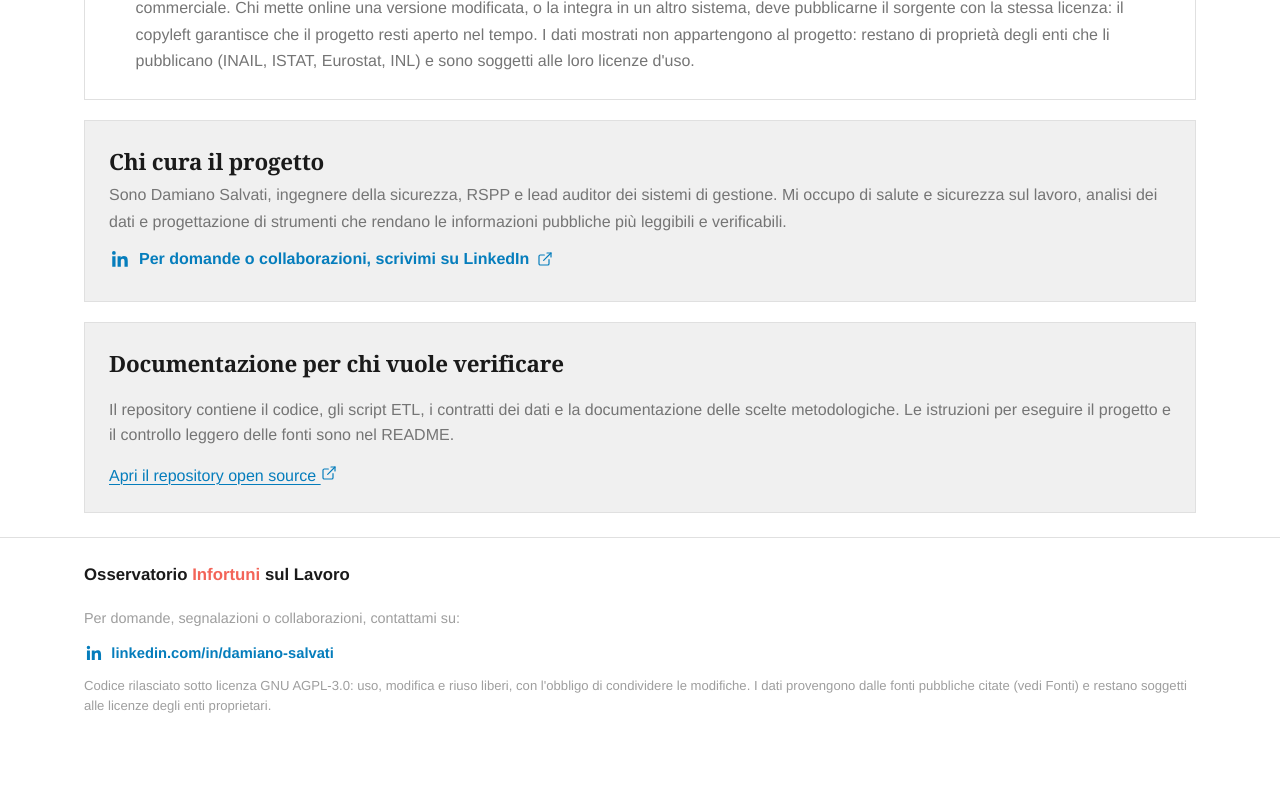
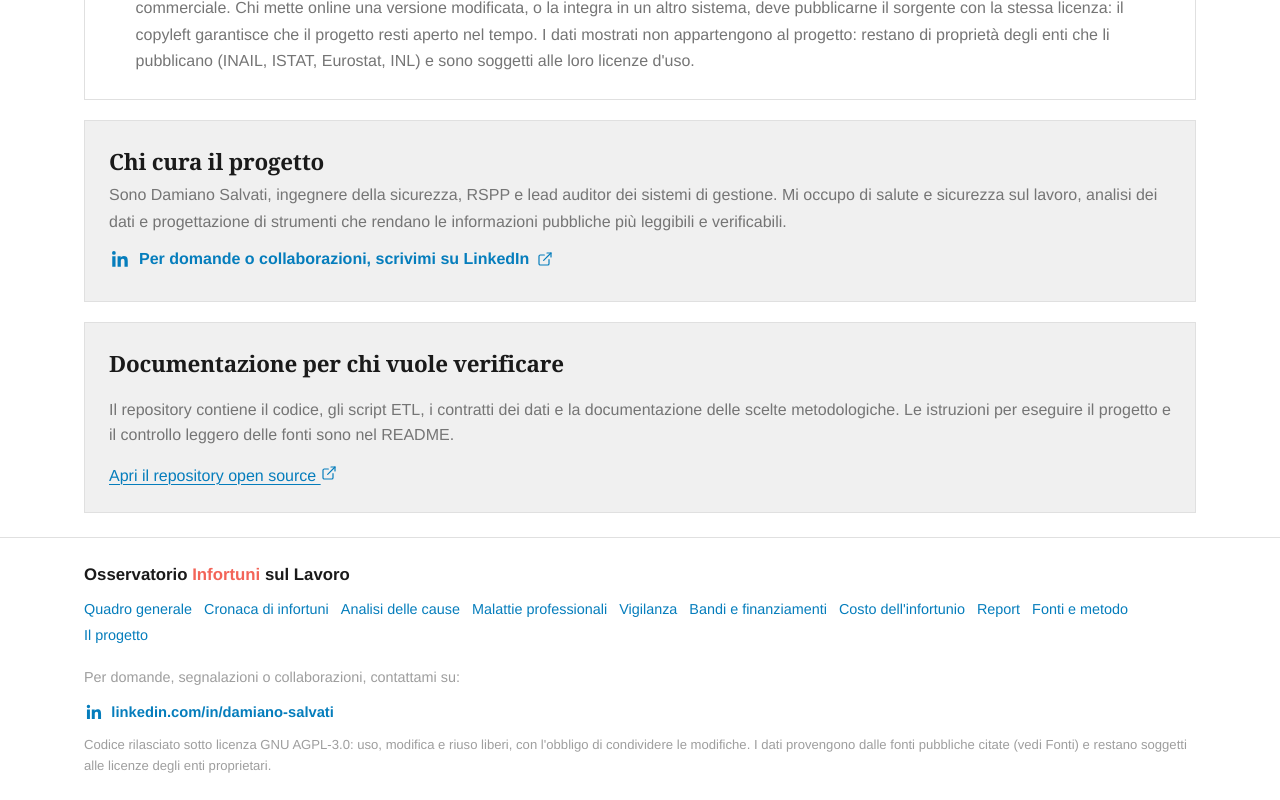
Before and after one commit to dynamic1990/osservatorio-infortuni, a Next.js app: page /progetto in a window 1280 px wide. Shown: the part 1522-2322 px from the top of the page. Before the commit the page ends 2263 px from the top, so only its background shows below. Built offline with nearby package versions, Linux system fonts and the light colour scheme.

Commit message:
feat(seo): footer con link statici a tutte le sezioni + sitemap completa
- Footer: nav statica server-rendered con link a tutte le 10 sezioni (prima solo LinkedIn). Googlebot ora trova tutti i percorsi dal HTML, non solo via sitemap.
- Sitemap: aggiunta /bandi-e-finanziamenti (14 URL totali).

```diff
--- a/src/app/sitemap.ts
+++ b/src/app/sitemap.ts
@@ -3,7 +3,7 @@ import type { MetadataRoute } from "next";
 const baseUrl = "https://www.osservatorioinfortuni.it";
 
 export default function sitemap(): MetadataRoute.Sitemap {
-  const routes = ["/", "/cronaca-infortuni", "/analisi-delle-cause", "/malattie-professionali", "/vigilanza", "/calcolatore-costo-infortunio", "/report", "/report/lavori-piu-pericolosi-in-italia", "/report/infortunio-in-itinere", "/report/relazione-annuale-inail-2025", "/report/infortuni-1-semestre-2026", "/fonti", "/progetto"];
+  const routes = ["/", "/cronaca-infortuni", "/analisi-delle-cause", "/malattie-professionali", "/vigilanza", "/bandi-e-finanziamenti", "/calcolatore-costo-infortunio", "/report", "/report/lavori-piu-pericolosi-in-italia", "/report/infortunio-in-itinere", "/report/relazione-annuale-inail-2025", "/report/infortuni-1-semestre-2026", "/fonti", "/progetto"];
   return routes.map((route) => ({
     url: `${baseUrl}${route}`,
     changeFrequency: route === "/" ? "daily" : "weekly",
--- a/src/components/ui/footer.tsx
+++ b/src/components/ui/footer.tsx
@@ -1,6 +1,20 @@
 "use client";
 
+import Link from "next/link";
 import { LinkedInIcon } from "./social-icons";
+
+const SEZIONI = [
+  { href: "/", label: "Quadro generale" },
+  { href: "/cronaca-infortuni", label: "Cronaca di infortuni" },
+  { href: "/analisi-delle-cause", label: "Analisi delle cause" },
+  { href: "/malattie-professionali", label: "Malattie professionali" },
+  { href: "/vigilanza", label: "Vigilanza" },
+  { href: "/bandi-e-finanziamenti", label: "Bandi e finanziamenti" },
+  { href: "/calcolatore-costo-infortunio", label: "Costo dell'infortunio" },
+  { href: "/report", label: "Report" },
+  { href: "/fonti", label: "Fonti e metodo" },
+  { href: "/progetto", label: "Il progetto" },
+];
 
 export function Footer() {
   return (
@@ -17,6 +31,35 @@ export function Footer() {
         <div style={{ fontWeight: 750, fontSize: "1.05rem" }}>
           Osservatorio <span style={{ color: "var(--color-accent)" }}>Infortuni</span> sul Lavoro
         </div>
+        <nav aria-label="Sezioni del sito">
+          <ul
+            style={{
+              listStyle: "none",
+              margin: 0,
+              padding: 0,
+              display: "flex",
+              flexWrap: "wrap",
+              gap: "var(--space-1) var(--space-3)",
+              fontSize: "0.9rem",
+            }}
+          >
+            {SEZIONI.map((s) => (
+              <li key={s.href}>
+                <Link
+                  href={s.href}
+                  style={{
+                    color: "var(--color-link)",
+                    textDecoration: "none",
+                    fontWeight: 550,
+                    whiteSpace: "nowrap",
+                  }}
+                >
+                  {s.label}
+                </Link>
+              </li>
+            ))}
+          </ul>
+        </nav>
         <p
           style={{
             fontSize: "0.9rem",
```
